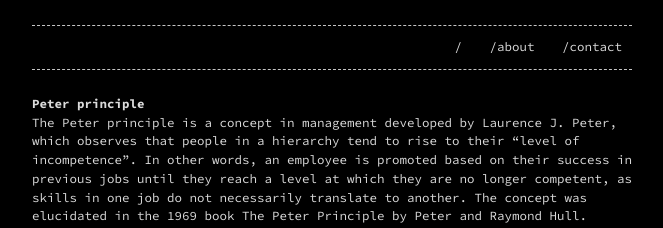
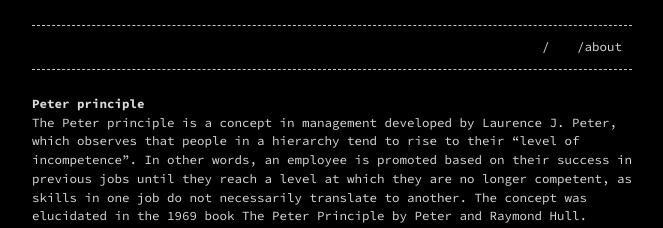
Before and after one commit to esccode/esccode.github.io, a Jekyll site: the page built from peter.md, in a window 1280 px wide. Shown: the top 228 px of the page, without its empty margins (308-971 px from the left). Built offline with Jekyll 4.4.1, drawn with Linux system fonts in a browser that asks for light colours.

Commit message:
Update _config.yml

```diff
--- a/_config.yml
+++ b/_config.yml
@@ -14,7 +14,7 @@ github_username:  keca13
 header_pages:
 - index.md
 - about.md
-- contact.md
+#- contact.md
 
 footer: '<a href="https://github.com/keca13/">GitHub</a> | <a href="https://keca13.github.io/contact">Contact</a>'
 
```
